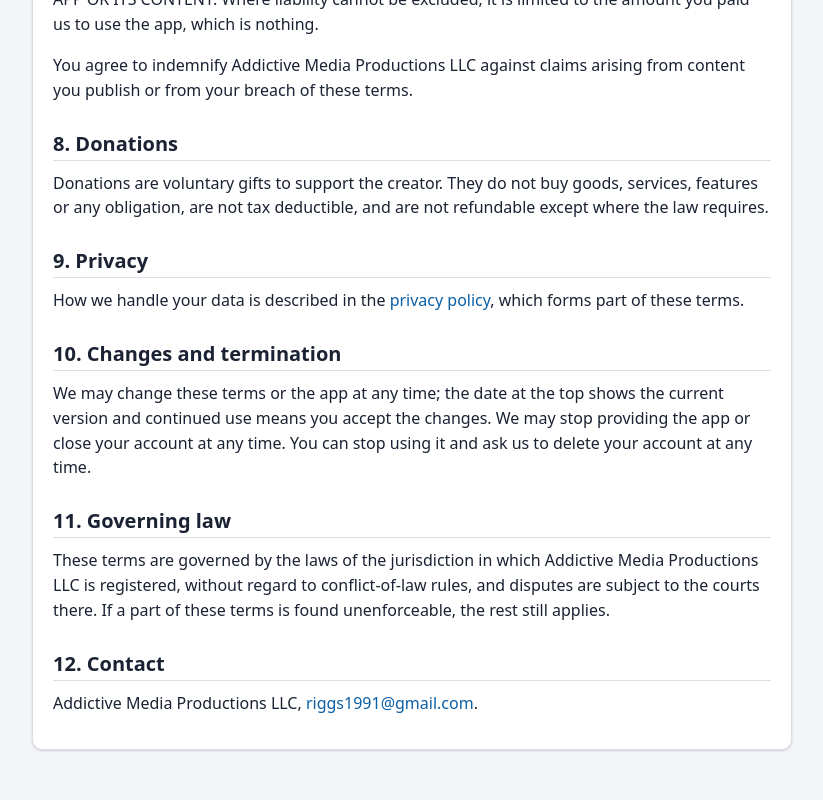
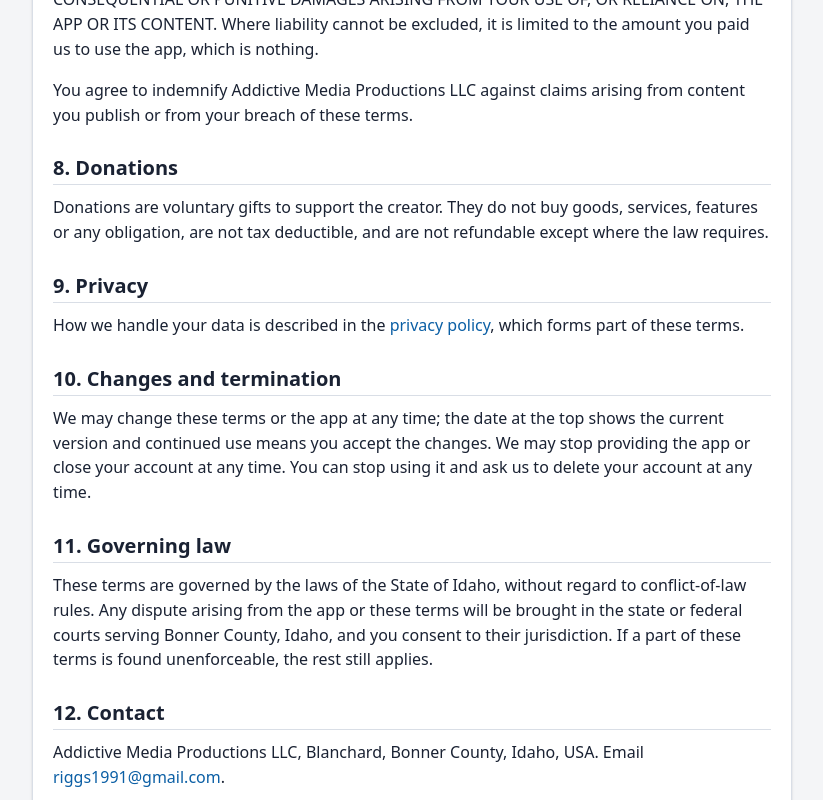
Before and after one commit to riggs19991/ruggedroute-dataops, a React (Vite) app in the folder millwright-kb/: page /terms in a window 1280 px wide. Shown: the part 2000-2800 px from the top of the page, without its empty margins (74-897 px from the left). Built offline with nearby package versions, Linux system fonts and the light colour scheme; no server answers.

Commit message:
millwright-kb: Idaho governing law and company location on the legal pages
Co-Authored-By: Claude Fable 5.1 <noreply@anthropic.com>
Claude-Session: https://claude.ai/code/session_01JCGuinvuBhKr3YqnCmtJ11

```diff
--- a/millwright-kb/src/components/Layout.tsx
+++ b/millwright-kb/src/components/Layout.tsx
@@ -47,7 +47,7 @@ export function Layout() {
         Millwright Knowledge Base. Reference values are starting points: the equipment manual and your instructor always win.
         Content is contributed by the millwright community and is not reviewed before it appears: verify before you rely on it.
         <div className="footer-links"><Link to="/install">Install on your phone</Link> · <Link to="/article/set-me-up-for-a-task">Task index</Link> · <Link to="/terms">Terms and legal</Link> · <Link to="/privacy">Privacy</Link> · <Link to="/support">Support the creator</Link></div>
-        <div className="footer-legal">© {COPYRIGHT_YEAR} {COMPANY}. Free to use, no ads, built by one person.</div>
+        <div className="footer-legal">© {COPYRIGHT_YEAR} {COMPANY}, Blanchard, Idaho. Free to use, no ads, built by one person.</div>
         <div className="footer-legal"><SupportAsk compact /></div>
       </footer>
     </>
--- a/millwright-kb/src/lib/site.ts
+++ b/millwright-kb/src/lib/site.ts
@@ -1,6 +1,8 @@
 // Site-wide constants. Change the donation link here (or set VITE_DONATE_URL at build time).
 export const COMPANY = 'Addictive Media Productions LLC'
 export const CONTACT_EMAIL = 'riggs1991@gmail.com'
+export const COMPANY_LOCATION = 'Blanchard, Bonner County, Idaho, USA'
+export const GOVERNING_LAW = 'the State of Idaho'
 export const COPYRIGHT_YEAR = 2026
 /** External donation page (Ko-fi, Stripe payment link, PayPal…). Empty = send people to /support. */
 export const DONATE_URL: string = (import.meta.env.VITE_DONATE_URL as string | undefined) ?? ''
--- a/millwright-kb/src/pages/Privacy.tsx
+++ b/millwright-kb/src/pages/Privacy.tsx
@@ -1,11 +1,11 @@
-import { COMPANY, CONTACT_EMAIL } from '../lib/site'
+import { COMPANY, COMPANY_LOCATION, CONTACT_EMAIL } from '../lib/site'
 
 export function Privacy() {
   return (
     <div className="md" style={{ maxWidth: 720 }}>
       <h1>Privacy</h1>
       <p><em>Last updated September 2026.</em></p>
-      <p>Millwright Knowledge Base is operated by <strong>{COMPANY}</strong>. It is a study and reference tool for millwrights, apprentices and instructors. This page says what the app stores and why.</p>
+      <p>Millwright Knowledge Base is operated by <strong>{COMPANY}</strong>, an Idaho limited liability company ({COMPANY_LOCATION}). It is a study and reference tool for millwrights, apprentices and instructors. This page says what the app stores and why.</p>
       <h2>What we store</h2>
       <ul>
         <li><b>Account</b>: your email address, a password (stored hashed by our provider), the display name and school you enter. Needed to sign in, to show who wrote a contribution and to run class groups.</li>
@@ -27,7 +27,7 @@ export function Privacy() {
       <h2>Children</h2>
       <p>The app is intended for trade-school students and adults. It is not directed at children under 13.</p>
       <h2>Contact</h2>
-      <p>{COMPANY}, <a href={`mailto:${CONTACT_EMAIL}`}>{CONTACT_EMAIL}</a>. See also the <a href="/terms">terms of use</a>.</p>
+      <p>{COMPANY}, {COMPANY_LOCATION}. Email <a href={`mailto:${CONTACT_EMAIL}`}>{CONTACT_EMAIL}</a>. See also the <a href="/terms">terms of use</a>.</p>
     </div>
   )
 }
--- a/millwright-kb/src/pages/Support.tsx
+++ b/millwright-kb/src/pages/Support.tsx
@@ -1,4 +1,4 @@
-import { COMPANY, CONTACT_EMAIL, DONATE_URL } from '../lib/site'
+import { COMPANY, COMPANY_LOCATION, CONTACT_EMAIL, DONATE_URL } from '../lib/site'
 
 export function SupportPage() {
   return (
@@ -25,7 +25,7 @@ export function SupportPage() {
         <li>Tell an apprentice or an instructor about the app.</li>
         <li>Report mistakes to <a href={`mailto:${CONTACT_EMAIL}`}>{CONTACT_EMAIL}</a>.</li>
       </ul>
-      <p className="small muted">Donations go to {COMPANY}, which operates this app. They are gifts, not purchases, and are not tax deductible.</p>
+      <p className="small muted">Donations go to {COMPANY} ({COMPANY_LOCATION}), which operates this app, and are processed securely by Stripe; card details never touch the app's own servers. They are gifts, not purchases, and are not tax deductible.</p>
     </div>
   )
 }
--- a/millwright-kb/src/pages/Terms.tsx
+++ b/millwright-kb/src/pages/Terms.tsx
@@ -1,5 +1,5 @@
 import { Link } from 'react-router-dom'
-import { COMPANY, CONTACT_EMAIL, COPYRIGHT_YEAR } from '../lib/site'
+import { COMPANY, COMPANY_LOCATION, CONTACT_EMAIL, COPYRIGHT_YEAR, GOVERNING_LAW } from '../lib/site'
 
 export function Terms() {
   return (
@@ -8,7 +8,7 @@ export function Terms() {
       <p><em>Last updated September {COPYRIGHT_YEAR}.</em></p>
       <p>
         Millwright Knowledge Base (the "app", including the website, the installable web app and the Android and iOS
-        apps) is owned and operated by <strong>{COMPANY}</strong> ("we", "us"). By using the app you agree to these
+        apps) is owned and operated by <strong>{COMPANY}</strong>, an Idaho limited liability company based in {COMPANY_LOCATION} ("we", "us"). By using the app you agree to these
         terms. If you do not agree, do not use the app.
       </p>
 
@@ -107,13 +107,14 @@ export function Terms() {
 
       <h2>11. Governing law</h2>
       <p>
-        These terms are governed by the laws of the jurisdiction in which {COMPANY} is registered, without regard to
-        conflict-of-law rules, and disputes are subject to the courts there. If a part of these terms is found
-        unenforceable, the rest still applies.
+        These terms are governed by the laws of {GOVERNING_LAW}, without regard to conflict-of-law rules. Any dispute
+        arising from the app or these terms will be brought in the state or federal courts serving Bonner County,
+        Idaho, and you consent to their jurisdiction. If a part of these terms is found unenforceable, the rest still
+        applies.
       </p>
 
       <h2>12. Contact</h2>
-      <p>{COMPANY}, <a href={`mailto:${CONTACT_EMAIL}`}>{CONTACT_EMAIL}</a>.</p>
+      <p>{COMPANY}, {COMPANY_LOCATION}. Email <a href={`mailto:${CONTACT_EMAIL}`}>{CONTACT_EMAIL}</a>.</p>
     </div>
   )
 }
```
Also changed, not shown: 2 other files (tests, documents, lock files or other folders).
